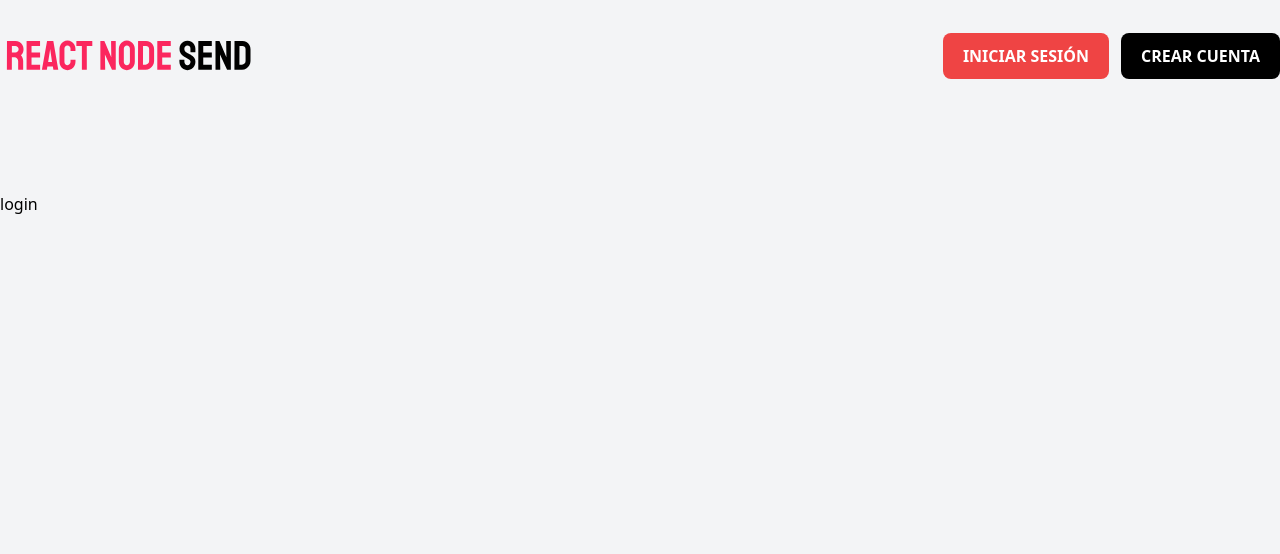
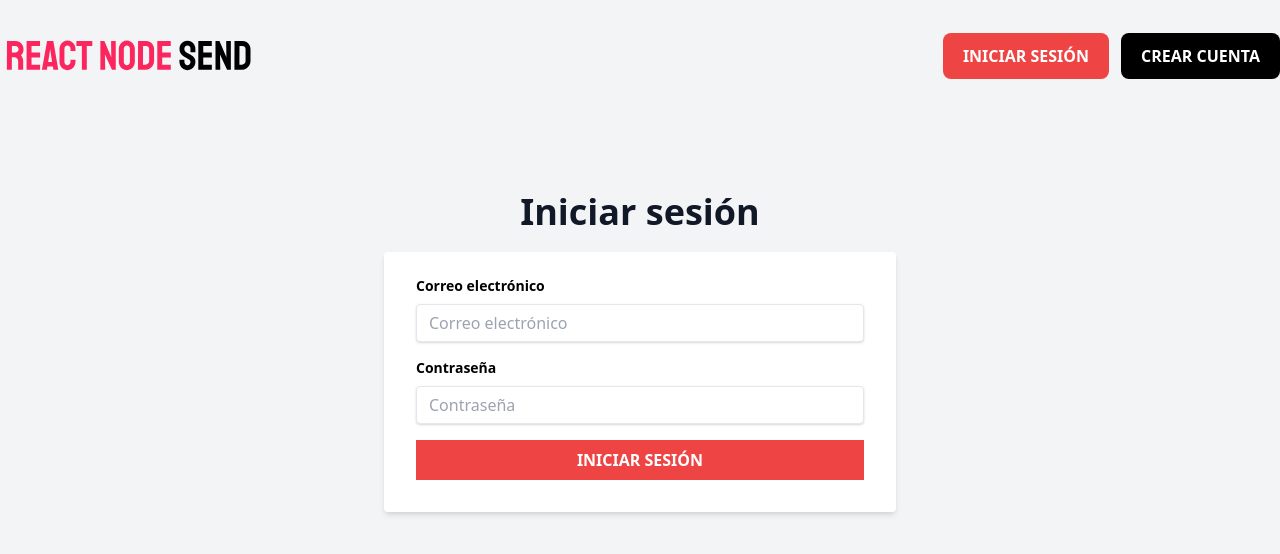
Before and after one commit to OzkrMonroy/reactSendClient, a Next.js app: page /login in a window 1280 px wide. Shown: the top 554 px of the page. Built offline with nearby package versions, Linux system fonts and the light colour scheme.

Commit message:
The Signup and Login Components already have Formik and Yup validation

```diff
--- a/pages/login.js
+++ b/pages/login.js
@@ -1,12 +1,95 @@
-import React from 'react';
-import Layout from '../components/Layout';
+import React from "react";
+import Layout from "../components/Layout";
+import { useFormik } from "formik";
+import * as Yup from "yup";
 
 const Login = () => {
+  const formik = useFormik({
+    initialValues: {
+      userEmail: "",
+      userPassword: "",
+    },
+    validationSchema: Yup.object({
+      userEmail: Yup.string()
+        .required("El correo es obligatorio")
+        .email("Ingresa un correo válido"),
+      userPassword: Yup.string().required("La contraseña es obligatoria"),
+    }),
+    onSubmit: values => console.log(values)
+  });
+
   return (
     <Layout>
-      <h1>login</h1>
+      <div className="md:w-4/5 xl:w-3/5 mx-auto mb-32">
+        <h2 className="text-4xl font-sans font-bold text-gray-900 text-center my-4">
+          Iniciar sesión
+        </h2>
+        <div className="flex justify-center mt-5">
+          <div className="w-full max-w-lg">
+            <form
+              className="bg-white rounded shadow-md px-8 pt-6 pb-8 mb-4"
+              onSubmit={formik.handleSubmit}
+            >
+              <div className="mb-4">
+                <label
+                  htmlFor="userEmail"
+                  className="block text-black text-sm font-bold mb-2"
+                >
+                  Correo electrónico
+                </label>
+                <input
+                  type="email"
+                  className="shadow appearance-none border rounded w-full py-2 px-3 text-gray-700 leading-tight focus:outline-none focus:shadow-outline"
+                  placeholder="Correo electrónico"
+                  id="userEmail"
+                  value={formik.values.userEmail}
+                  onChange={formik.handleChange}
+                  onBlur={formik.handleBlur}
+                />
+                {formik.touched.userEmail && formik.errors.userEmail ? (
+                  <div className="my-2 bg-gray-200 border-l-4 border-red-500 text-red-700 p-4">
+                    <p className="font-bold">Error:</p>
+                    <p>{formik.errors.userEmail}</p>
+                  </div>
+                ) : null}
+              </div>
+
+              <div className="mb-4">
+                <label
+                  htmlFor="userPassword"
+                  className="block text-black text-sm font-bold mb-2"
+                >
+                  Contraseña
+                </label>
+                <input
+                  type="password"
+                  className="shadow appearance-none border rounded w-full py-2 px-3 text-gray-700 leading-tight focus:outline-none focus:shadow-outline"
+                  placeholder="Contraseña"
+                  id="userPassword"
+                  value={formik.values.userPassword}
+                  onChange={formik.handleChange}
+                  onBlur={formik.handleBlur}
+                />
+
+                {formik.touched.userPassword && formik.errors.userPassword ? (
+                  <div className="my-2 bg-gray-200 border-l-4 border-red-500 text-red-700 p-4">
+                    <p className="font-bold">Error:</p>
+                    <p>{formik.errors.userPassword}</p>
+                  </div>
+                ) : null}
+              </div>
+
+              <input
+                type="submit"
+                className="bg-red-500 hover:bg-gray-900 w-full p-2 text-white uppercase font-bold"
+                value="Iniciar sesión"
+              />
+            </form>
+          </div>
+        </div>
+      </div>
     </Layout>
   );
-}
+};
 
 export default Login;
```
Also changed, not shown: pages/signup.js (+40 -6 lines).
